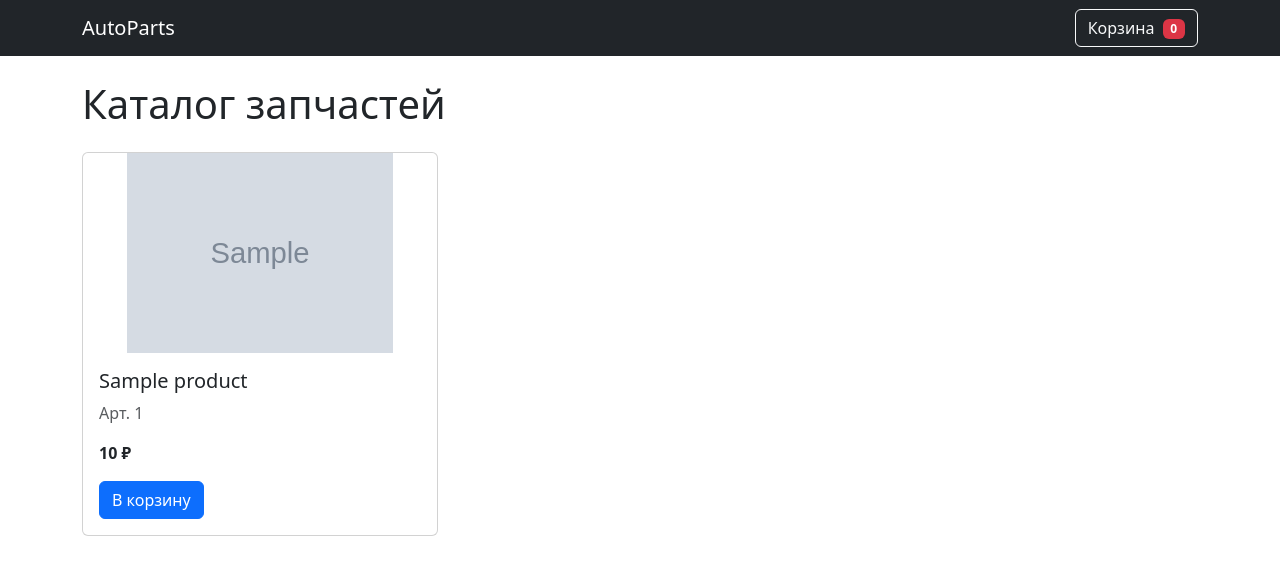
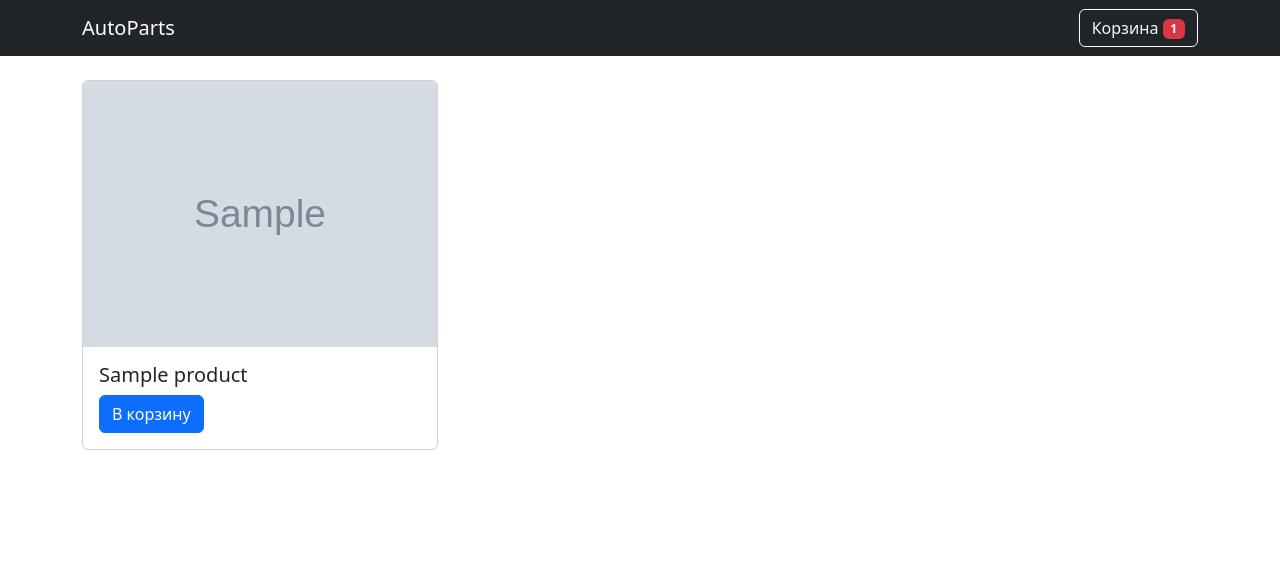
Before and after one commit to MikhailM86/autoshop2, a Django app: template catalog/templates/catalog/product_list.html in a window 1280 px wide. Shown: the top 575 px of the page. Run offline with Django 5.2, Linux system fonts and the light colour scheme; the template is opened without the code that fills it: most values are stand-ins (such as "Sample title", 1, 10 or a date in 2020); grey boxes marked "Sample" are stand-in pictures.

Commit message:
add some fix

```diff
--- a/cart/context_processor.py
+++ b/cart/context_processor.py
@@ -2,7 +2,7 @@
 
 def cart_items_count(request):
     count = 0
-    if hasattr(request, 'user') and request.user.is_authenticated:
+    if request.user.is_authenticated:
         cart = Cart.objects.filter(user=request.user).first()
         count = cart.items.count() if cart else 0
     return {'cart_items_count': count}
--- a/catalog/templates/catalog/base.html
+++ /dev/null
@@ -1,28 +0,0 @@
-<!DOCTYPE html>
-<html lang="ru">
-<head>
-    <meta charset="UTF-8">
-    <meta name="viewport" content="width=device-width, initial-scale=1">
-    <title>{% block title %}AutoParts{% endblock %}</title>
-    <link href="https://cdn.jsdelivr.net/npm/bootstrap@5.3.0/dist/css/bootstrap.min.css" rel="stylesheet">
-</head>
-<body>
-    <!-- Шапка -->
-    <nav class="navbar navbar-expand-lg navbar-dark bg-dark mb-4">
-        <div class="container">
-            <a class="navbar-brand" href="/">AutoParts</a>
-            <a href="{% url 'cart_view' %}" class="btn btn-outline-light">
-                Корзина
-                <span class="badge bg-danger ms-1">{{ request.cart_items_count|default:0 }}</span>
-            </a>
-        </div>
-    </nav>
-
-    <!-- Основной контент -->
-    <div class="container">
-        {% block content %}{% endblock %}
-    </div>
-
-    <script src="https://cdn.jsdelivr.net/npm/bootstrap@5.3.0/dist/js/bootstrap.bundle.min.js"></script>
-</body>
-</html>
--- a/catalog/templates/catalog/product_list.html
+++ b/catalog/templates/catalog/product_list.html
@@ -1,18 +1,13 @@
-{% extends "catalog/base.html" %}
+{% extends "base.html" %}
 
 {% block content %}
-<h1 class="mb-4">Каталог запчастей</h1>
 <div class="row">
     {% for product in products %}
     <div class="col-md-4 mb-4">
         <div class="card h-100">
-            {% if product.image %}
-            <img src="{{ product.image.url }}" class="card-img-top" alt="{{ product.name }}" style="height: 200px; object-fit: contain;">
-            {% endif %}
+            <img src="{{ product.image.url }}" class="card-img-top" alt="{{ product.name }}">
             <div class="card-body">
                 <h5 class="card-title">{{ product.name }}</h5>
-                <p class="text-muted">Арт. {{ product.part_number }}</p>
-                <p class="fw-bold">{{ product.price }} ₽</p>
                 <a href="{% url 'cart_add' product.id %}" class="btn btn-primary">В корзину</a>
             </div>
         </div>
--- a/config/settings.py
+++ b/config/settings.py
@@ -62,7 +62,7 @@
 TEMPLATES = [
     {
         'BACKEND': 'django.template.backends.django.DjangoTemplates',
-        'DIRS': [],
+        'DIRS': [os.path.join(BASE_DIR, 'templates')],
         'APP_DIRS': True,
         'OPTIONS': {
             'context_processors': [
--- /dev/null
+++ b/templates/base.html
@@ -0,0 +1,17 @@
+<!DOCTYPE html>
+<html lang="ru">
+<head>
+    <meta charset="UTF-8">
+    <title>{% block title %}AutoParts{% endblock %}</title>
+    <link href="https://cdn.jsdelivr.net/npm/bootstrap@5.3.0/dist/css/bootstrap.min.css" rel="stylesheet">
+</head>
+<body>
+    {% include 'includes/header.html' %}
+
+    <div class="container mt-4">
+        {% block content %}{% endblock %}
+    </div>
+
+    <script src="https://cdn.jsdelivr.net/npm/bootstrap@5.3.0/dist/js/bootstrap.bundle.min.js"></script>
+</body>
+</html>
--- /dev/null
+++ b/templates/includes/header.html
@@ -0,0 +1,8 @@
+<nav class="navbar navbar-expand-lg navbar-dark bg-dark">
+    <div class="container">
+        <a class="navbar-brand" href="{% url 'product_list' %}">AutoParts</a>
+        <a href="{% url 'cart_view' %}" class="btn btn-outline-light">
+            Корзина <span class="badge bg-danger">{{ cart_items_count }}</span>
+        </a>
+    </div>
+</nav>
```
